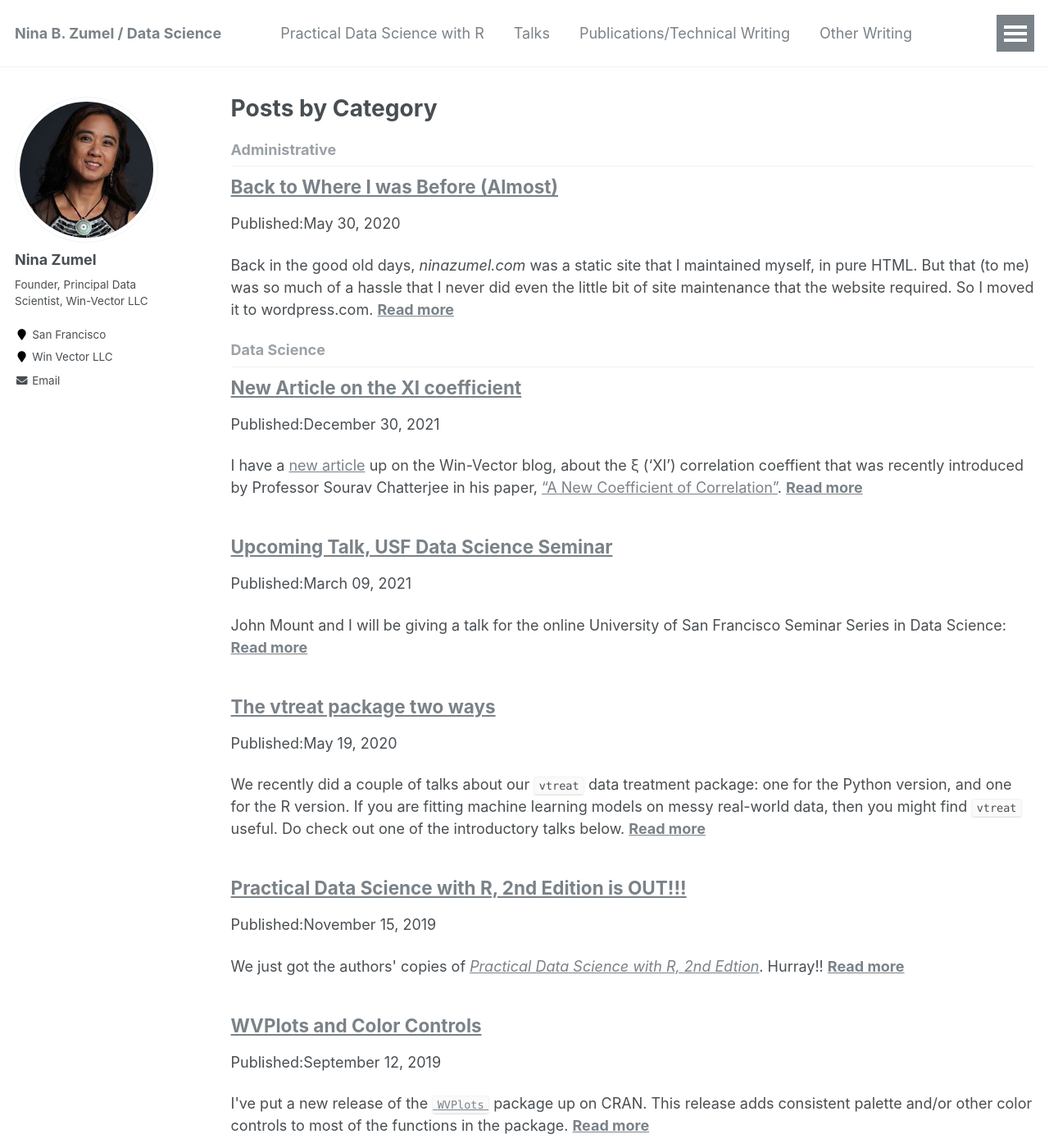
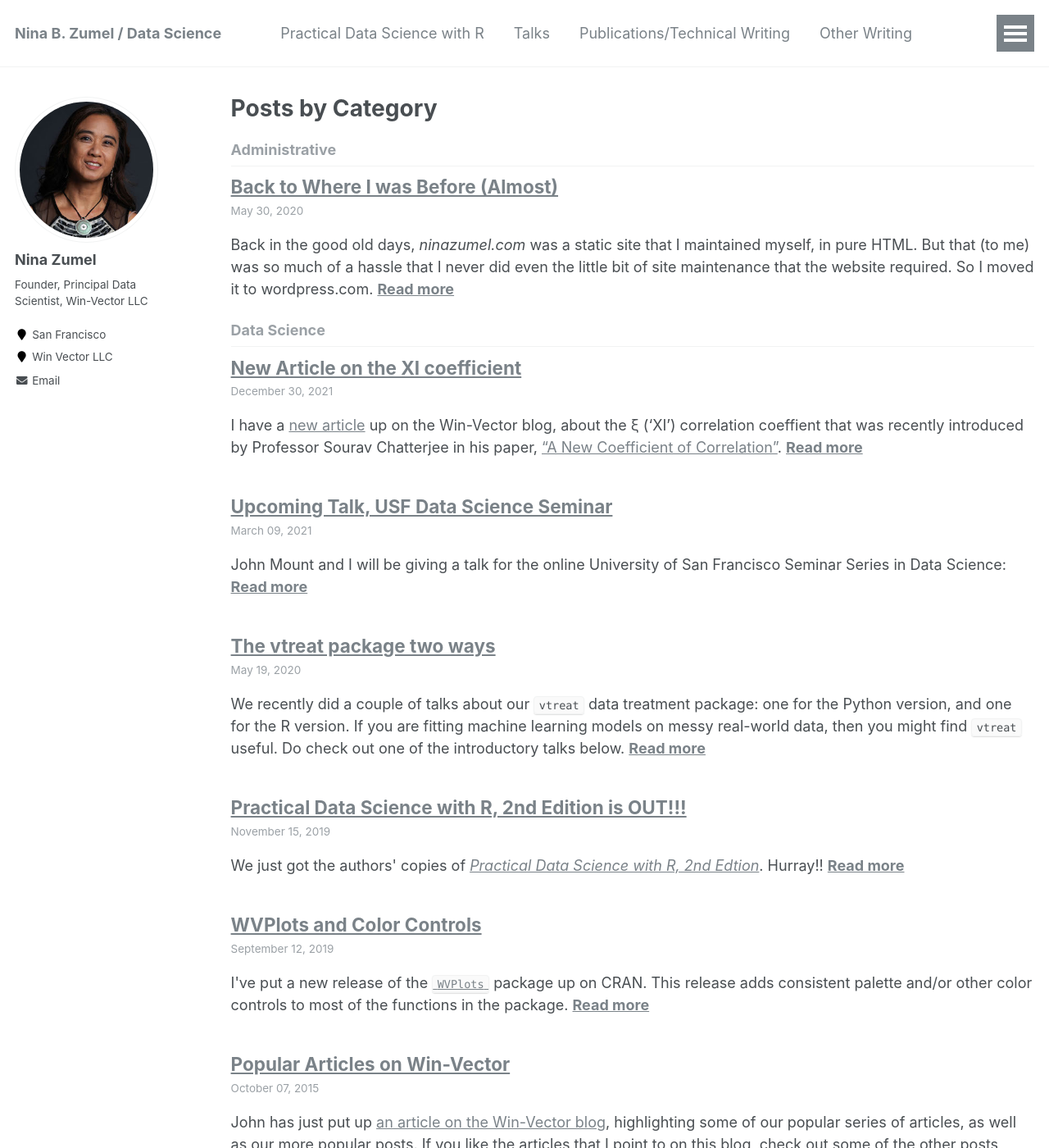
Before and after one commit to NinaZumel/testblog, a Jekyll site: the page built from _pages/category-archive.html, in a window 1280 px wide and 1400 px high. Shown: the whole window at 82% size. Built offline with Jekyll 4.4.1, drawn with Linux system fonts in a browser that asks for light colours; some of the changed text lies outside the part shown.

Commit message:
tweak dates

```diff
--- a/_includes/archive-single.html
+++ b/_includes/archive-single.html
@@ -43,8 +43,9 @@
         {% elsif post.collection == 'publications' %}
           <p>Published in <i>{{ post.venue }}</i>, {{ post.date | default: "1900-01-01" | date: "%Y" }} </p>
         {% elsif post.date %}
-         <p class="page__date"> {{ site.data.ui-text[site.locale].date_label | default: "Published:" }}<time datetime="{{ post.date | default: "1900-01-01" | date_to_xmlschema }}">{{ post.date | default: "1900-01-01" | date: "%B %d, %Y" }}</time></p>
-        {% endif %}
+         <!-- <p class="page__date"> {{ site.data.ui-text[site.locale].date_label | default: "Published:" }}<time datetime="{{ post.date | default: "1900-01-01" | date_to_xmlschema }}">{{ post.date | default: "1900-01-01" | date: "%B %d, %Y" }}</time></p> -->
+         <p class="page__meta">{{ post.date | date: '%B %d, %Y' }}</p>
+         {% endif %}
 
     {% if post.excerpt and site.read_more != 'enabled' %}
     <p class="archive__item-excerpt" itemprop="description">{{ post.excerpt | markdownify }}</p>
--- a/_layouts/single.html
+++ b/_layouts/single.html
@@ -31,7 +31,8 @@ layout: default
             <p class="page__meta"><i class="fa fa-clock-o" aria-hidden="true"></i> {% include read-time.html %}</p>
           {% endif %}
         {% if page.modified %}
-          <p class="page__date"> {{ site.data.ui-text[site.locale].date_label | default: "Published:" }} <time datetime="{{ page.modified | date: "%Y-%m-%d" }}">{{ page.modified | date: "%B %d, %Y" }}</time></p>
+          <!-- <p class="page__date"> {{ site.data.ui-text[site.locale].date_label | default: "Published:" }} <time datetime="{{ page.modified | date: "%Y-%m-%d" }}">{{ page.modified | date: "%B %d, %Y" }}</time></p> -->
+          <p class="page__meta">{{ post.date | date: '%B %d, %Y' }}</p>
         {% endif %}
 
         {% if page.collection == 'teaching' %}
@@ -39,7 +40,8 @@ layout: default
         {% elsif page.venue and page.date %}
           <p>Published in <i>{{ page.venue }}</i>, {{ page.date | default: "1900-01-01" | date: "%Y" }} </p>
         {% elsif page.date %}
-          <p class="page__date"> {{ site.data.ui-text[site.locale].date_label | default: "Published:" }} <time datetime="{{ page.date | date_to_xmlschema }}">{{ page.date | default: "1900-01-01" | date: "%B %d, %Y" }}</time></p>
+          <!-- <p class="page__date"> {{ site.data.ui-text[site.locale].date_label | default: "Published:" }} <time datetime="{{ page.date | date_to_xmlschema }}">{{ page.date | default: "1900-01-01" | date: "%B %d, %Y" }}</time></p> -->
+          <p class="page__meta">{{ post.date | date: '%B %d, %Y' }}</p>
         {% endif %}
 
 
```
